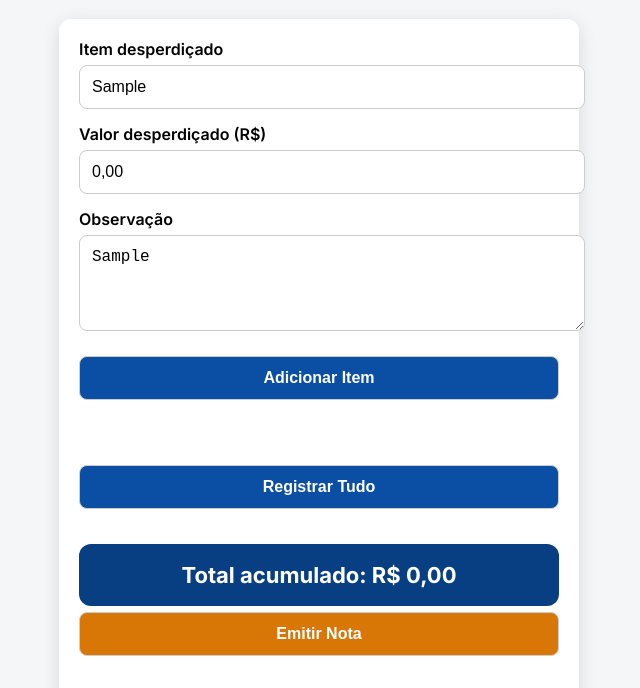
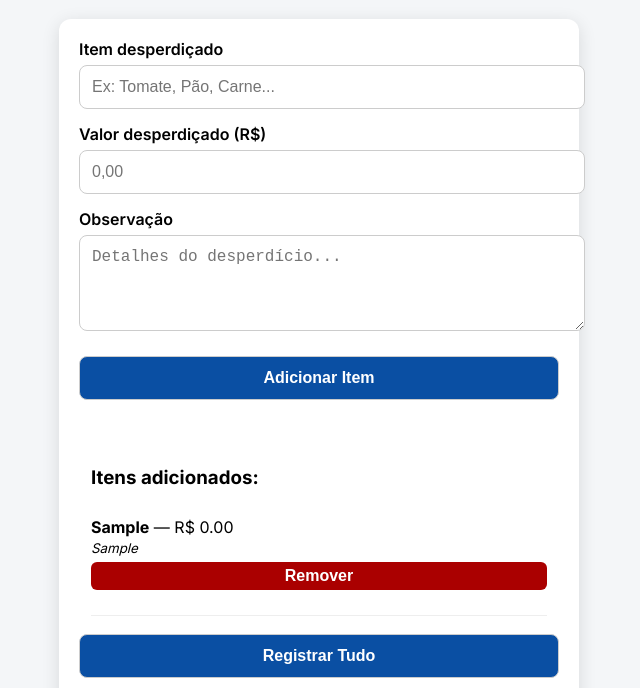
Before and after one commit to grupodvbr/desperdicio, a plain HTML site: page index.html in a window 1280 px wide. Both pictures are taken after typing "Sample", "Sample", "Sample" into the empty fields and a click on the button "Adicionar Item". Shown: the part 83-771 px from the top of the page, without its empty margins (321-961 px from the left). Drawn offline with Linux system fonts and the light colour scheme; no server answers.

Commit message:
Update index.html

```diff
--- a/index.html
+++ b/index.html
@@ -132,9 +132,10 @@ function mascaraMoeda(campo){
      ADICIONAR TEMP
 ============================= */
 function adicionarTemp(){
-  const item = itemField.value.trim();
-  const valor = valorField.value.replace(",", ".");
-  const obs = obsField.value.trim();
+
+  const item = document.getElementById("item").value.trim();
+  const valor = document.getElementById("valor").value.replace(",", ".");
+  const obs = document.getElementById("obs").value.trim();
 
   if(!item || !valor){
     alert("Preencha item e valor!");
@@ -144,9 +145,9 @@ function adicionarTemp(){
   temporarios.push({ item, valor, obs });
   atualizarTemp();
 
-  itemField.value = "";
-  valorField.value = "";
-  obsField.value = "";
+  document.getElementById("item").value = "";
+  document.getElementById("valor").value = "";
+  document.getElementById("obs").value = "";
 }
 
 /* =============================
```
